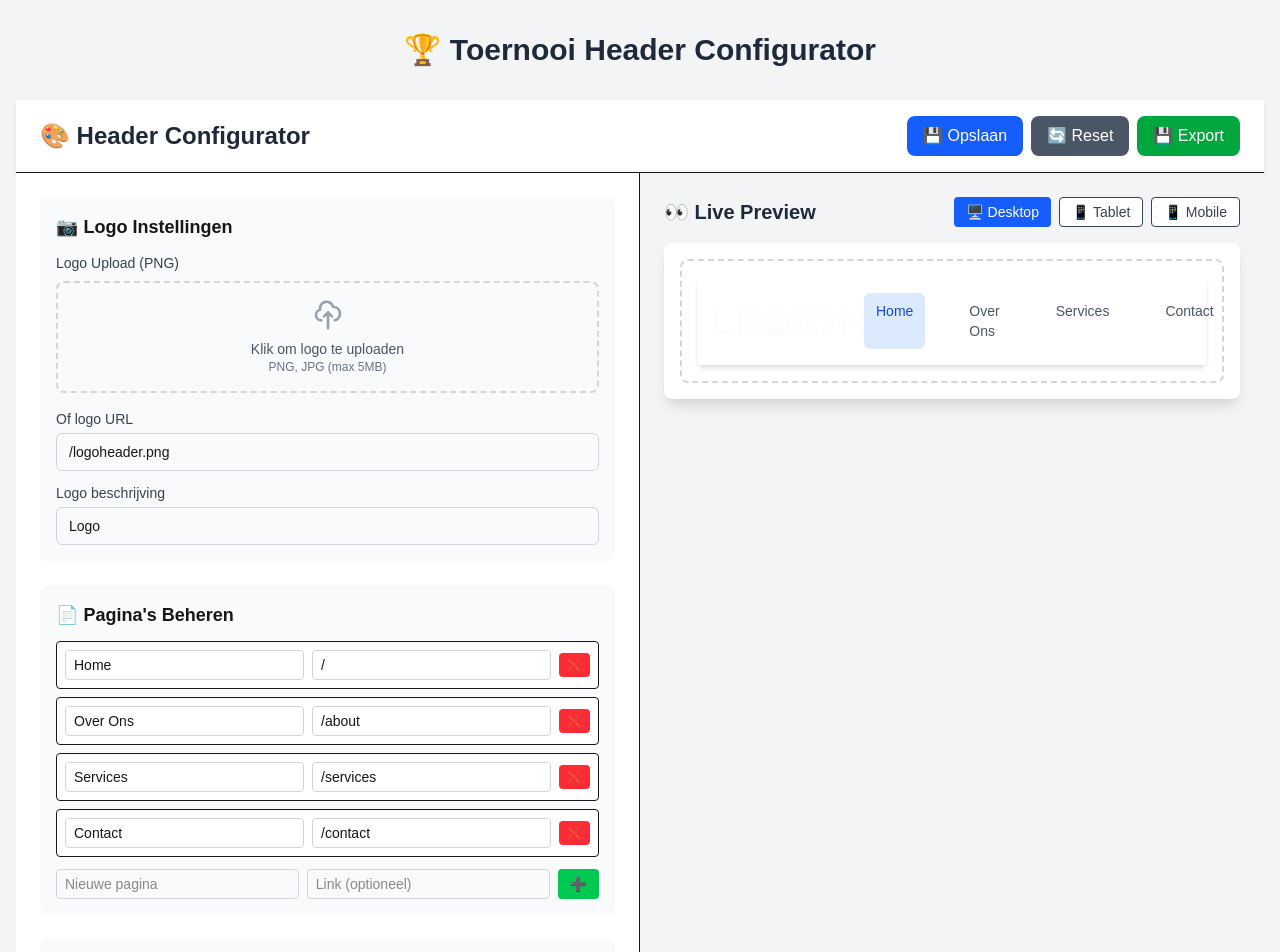
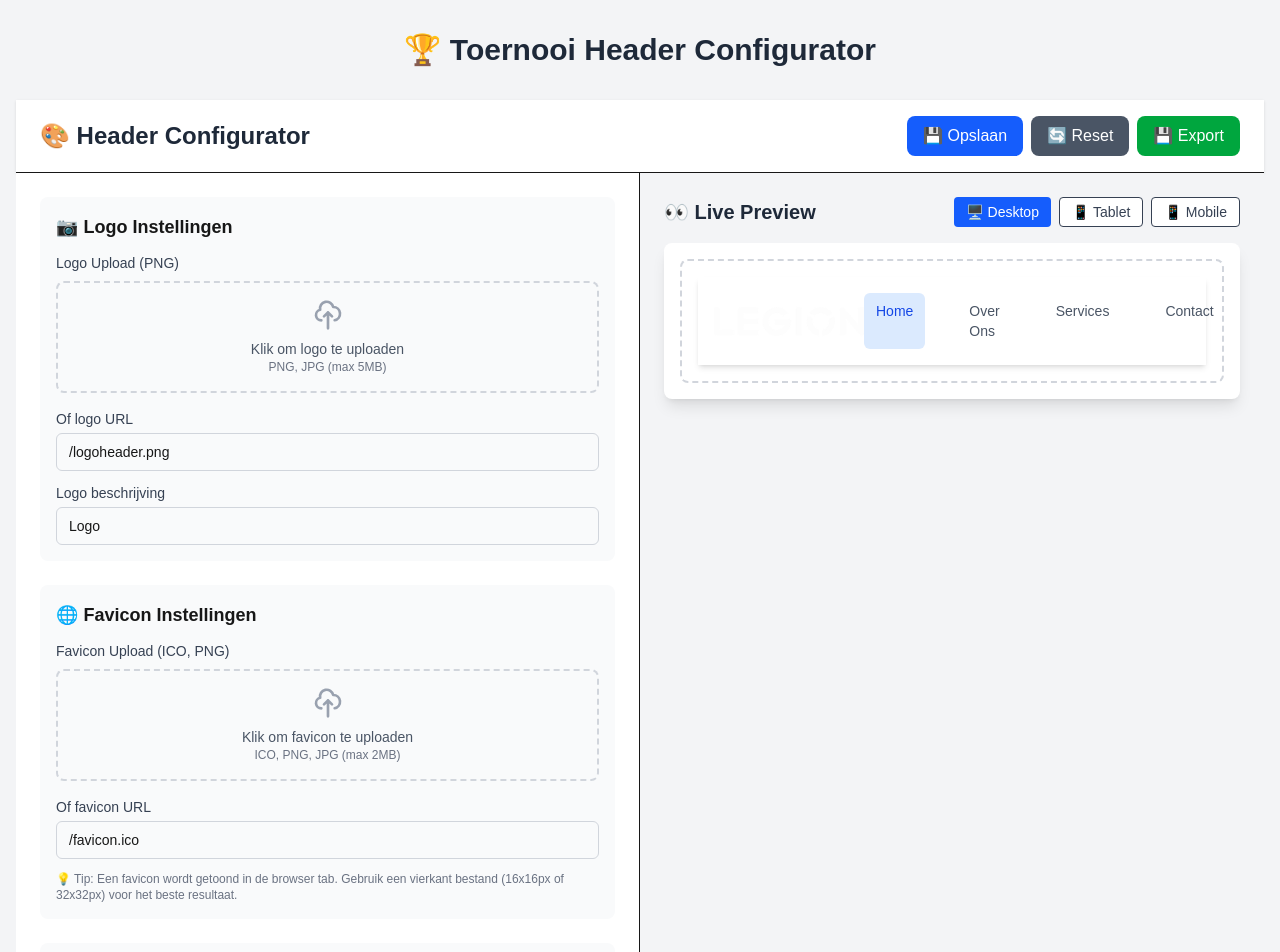
Before and after one commit to Jasper-van-Tilborg/roshproject, a Next.js app: page /header in a window 1280 px wide. Shown: the top 952 px of the page. Built offline with nearby package versions, Linux system fonts and the light colour scheme.

Commit message:
Toevoeging

```diff
--- a/app/components/header.tsx
+++ b/app/components/header.tsx
@@ -11,11 +11,18 @@ interface NavItem {
 }
 
 interface HeaderConfig {
+  id?: string;
+  name?: string;
+  savedAt?: string;
   logo?: {
-    src: string;
+    src?: string;
     alt: string;
     width?: number;
     height?: number;
+    file?: File; // Voor geüploade bestanden
+  };
+  favicon?: {
+    src: string;
     file?: File; // Voor geüploade bestanden
   };
   navItems: NavItem[];
@@ -51,6 +58,7 @@ export function HeaderBuilder({ onConfigChange, initialConfig = defaultConfig }:
   const [configName, setConfigName] = useState('');
   const [showSaveDialog, setShowSaveDialog] = useState(false);
   const [logoPreview, setLogoPreview] = useState<string | null>(null);
+  const [faviconPreview, setFaviconPreview] = useState<string | null>(null);
 
   // Laad opgeslagen configuraties uit localStorage
   useEffect(() => {
@@ -132,6 +140,25 @@ export function HeaderBuilder({ onConfigChange, initialConfig = defaultConfig }:
             ...config.logo,
             src: result,
             alt: config.logo?.alt || file.name,
+            file: file
+          }
+        });
+      };
+      reader.readAsDataURL(file);
+    }
+  };
+
+  // Favicon upload handler
+  const handleFaviconUpload = (event: React.ChangeEvent<HTMLInputElement>) => {
+    const file = event.target.files?.[0];
+    if (file && file.type.startsWith('image/')) {
+      const reader = new FileReader();
+      reader.onload = (e) => {
+        const result = e.target?.result as string;
+        setFaviconPreview(result);
+        updateConfig({
+          favicon: {
+            src: result,
             file: file
           }
         });
@@ -226,13 +253,13 @@ export function HeaderBuilder({ onConfigChange, initialConfig = defaultConfig }:
                   <h4 className="font-medium text-gray-900">{savedConfig.name}</h4>
                   <div className="flex gap-1">
                     <button
-                      onClick={() => loadConfig(savedConfig.id)}
+                      onClick={() => savedConfig.id && loadConfig(savedConfig.id)}
                       className="text-blue-600 hover:text-blue-800 text-sm"
                     >
                       📂
                     </button>
                     <button
-                      onClick={() => deleteConfig(savedConfig.id)}
+                      onClick={() => savedConfig.id && deleteConfig(savedConfig.id)}
                       className="text-red-600 hover:text-red-800 text-sm"
                     >
                       🗑️
@@ -240,7 +267,7 @@ export function HeaderBuilder({ onConfigChange, initialConfig = defaultConfig }:
                   </div>
                 </div>
                 <p className="text-xs text-gray-500">
-                  {new Date(savedConfig.savedAt).toLocaleDateString()}
+                  {savedConfig.savedAt && new Date(savedConfig.savedAt).toLocaleDateString()}
                 </p>
               </div>
             ))}
@@ -511,13 +538,13 @@ export function HeaderBuilder({ onConfigChange, initialConfig = defaultConfig }:
                         <h4 className="font-medium text-gray-900 text-sm">{savedConfig.name}</h4>
                         <div className="flex gap-1">
                           <button
-                            onClick={() => loadConfig(savedConfig.id)}
+                            onClick={() => savedConfig.id && loadConfig(savedConfig.id)}
                             className="text-blue-600 hover:text-blue-800 text-xs"
                           >
                             📂
                           </button>
                           <button
-                            onClick={() => deleteConfig(savedConfig.id)}
+                            onClick={() => savedConfig.id && deleteConfig(savedConfig.id)}
                             className="text-red-600 hover:text-red-800 text-xs"
                           >
                             🗑️
@@ -525,7 +552,7 @@ export function HeaderBuilder({ onConfigChange, initialConfig = defaultConfig }:
                         </div>
                       </div>
                       <p className="text-xs text-gray-500">
-                        {new Date(savedConfig.savedAt).toLocaleDateString()}
+                        {savedConfig.savedAt && new Date(savedConfig.savedAt).toLocaleDateString()}
                       </p>
                     </div>
                   ))}
@@ -608,6 +635,75 @@ export function HeaderBuilder({ onConfigChange, initialConfig = defaultConfig }:
               className="w-full px-3 py-2 border border-gray-300 rounded-md focus:outline-none focus:ring-2 focus:ring-blue-500 text-sm"
               placeholder="Mijn Toernooi Logo"
             />
+          </div>
+        </div>
+
+        {/* Favicon sectie */}
+        <div className="bg-gray-50 rounded-lg p-4">
+          <h3 className="text-lg font-semibold mb-3">🌐 Favicon Instellingen</h3>
+
+          {/* Favicon upload */}
+          <div className="mb-4">
+            <label className="block text-sm font-medium text-gray-700 mb-2">
+              Favicon Upload (ICO, PNG)
+            </label>
+            <div className="border-2 border-dashed border-gray-300 rounded-lg p-4 text-center">
+              <input
+                type="file"
+                accept="image/x-icon,image/png,image/jpeg,image/jpg"
+                onChange={handleFaviconUpload}
+                className="hidden"
+                id="favicon-upload"
+              />
+              <label
+                htmlFor="favicon-upload"
+                className="cursor-pointer flex flex-col items-center"
+              >
+                <svg className="w-8 h-8 text-gray-400 mb-2" fill="none" stroke="currentColor" viewBox="0 0 24 24">
+                  <path strokeLinecap="round" strokeLinejoin="round" strokeWidth={2} d="M7 16a4 4 0 01-.88-7.903A5 5 0 1115.9 6L16 6a5 5 0 011 9.9M15 13l-3-3m0 0l-3 3m3-3v12" />
+                </svg>
+                <span className="text-sm text-gray-600">Klik om favicon te uploaden</span>
+                <span className="text-xs text-gray-500">ICO, PNG, JPG (max 2MB)</span>
+              </label>
+            </div>
+
+            {/* Favicon preview */}
+            {faviconPreview && (
+              <div className="mt-3">
+                <p className="text-sm text-gray-600 mb-2">Preview:</p>
+                <div className="flex items-center gap-3">
+                  <img
+                    src={faviconPreview}
+                    alt="Favicon preview"
+                    className="w-8 h-8 object-contain border rounded"
+                  />
+                  <span className="text-sm text-gray-500">16x16px (browser tab)</span>
+                </div>
+              </div>
+            )}
+          </div>
+
+          {/* Favicon URL (alternatief) */}
+          <div className="mb-3">
+            <label className="block text-sm font-medium text-gray-700 mb-1">
+              Of favicon URL
+            </label>
+            <input
+              type="url"
+              value={config.favicon?.src || ''}
+              onChange={(e) => {
+                updateConfig({
+                  favicon: { ...config.favicon, src: e.target.value }
+                });
+                setFaviconPreview(e.target.value);
+              }}
+              className="w-full px-3 py-2 border border-gray-300 rounded-md focus:outline-none focus:ring-2 focus:ring-blue-500 text-sm"
+              placeholder="https://example.com/favicon.ico"
+            />
+          </div>
+
+          <div className="text-xs text-gray-500">
+            💡 Tip: Een favicon wordt getoond in de browser tab. Gebruik een vierkant bestand (16x16px of 32x32px) voor het beste resultaat.
           </div>
         </div>
 
@@ -905,6 +1001,9 @@ const defaultConfig: HeaderConfig = {
     width: 150,
     height: 50
   },
+  favicon: {
+    src: '/favicon.ico'
+  },
   navItems: [
     { name: 'Home', href: '/', isActive: true },
     { name: 'Over Ons', href: '/about' },
@@ -921,6 +1020,22 @@ const defaultConfig: HeaderConfig = {
 export default function Header({ config = defaultConfig, onNavClick }: HeaderProps) {
   const [isMobileMenuOpen, setIsMobileMenuOpen] = useState(false);
   const [activeItem, setActiveItem] = useState(config.navItems.find(item => item.isActive)?.name || config.navItems[0]?.name);
+
+  // Update favicon wanneer configuratie verandert
+  useEffect(() => {
+    if (config.favicon?.src) {
+      // Verwijder bestaande favicon links
+      const existingFavicons = document.querySelectorAll('link[rel*="icon"]');
+      existingFavicons.forEach(link => link.remove());
+
+      // Voeg nieuwe favicon toe
+      const faviconLink = document.createElement('link');
+      faviconLink.rel = 'icon';
+      faviconLink.href = config.favicon.src;
+      faviconLink.type = config.favicon.src.includes('.ico') ? 'image/x-icon' : 'image/png';
+      document.head.appendChild(faviconLink);
+    }
+  }, [config.favicon]);
 
   const handleNavClick = (item: NavItem) => {
     setActiveItem(item.name);
@@ -979,7 +1094,7 @@ export default function Header({ config = defaultConfig, onNavClick }: HeaderPro
       <div className="container mx-auto px-4 py-4">
         <div className={`flex ${getNavigationLayoutClasses()}`}>
           {/* Logo sectie */}
-          {config.logo && (
+          {config.logo && config.logo.src && (
             <div className="flex-shrink-0">
               <Image
                 src={config.logo.src}
--- a/app/header/page.tsx
+++ b/app/header/page.tsx
@@ -23,18 +23,6 @@ export default function HeaderPage() {
         <HeaderBuilder
           onConfigChange={handleConfigChange}
         />
-
-        {headerConfig && (
-          <div className="mt-8 p-6 bg-white rounded-lg shadow-lg">
-            <h2 className="text-xl font-semibold mb-4">💾 Configuratie Code</h2>
-            <p className="text-sm text-gray-600 mb-4">
-              Kopieer deze code om je header configuratie te gebruiken:
-            </p>
-            <pre className="bg-gray-100 p-4 rounded-md overflow-x-auto text-sm">
-              {JSON.stringify(headerConfig, null, 2)}
-            </pre>
-          </div>
-        )}
       </div>
     </div>
   );
```
Lines whose indentation alone changed are shown as unchanged.
